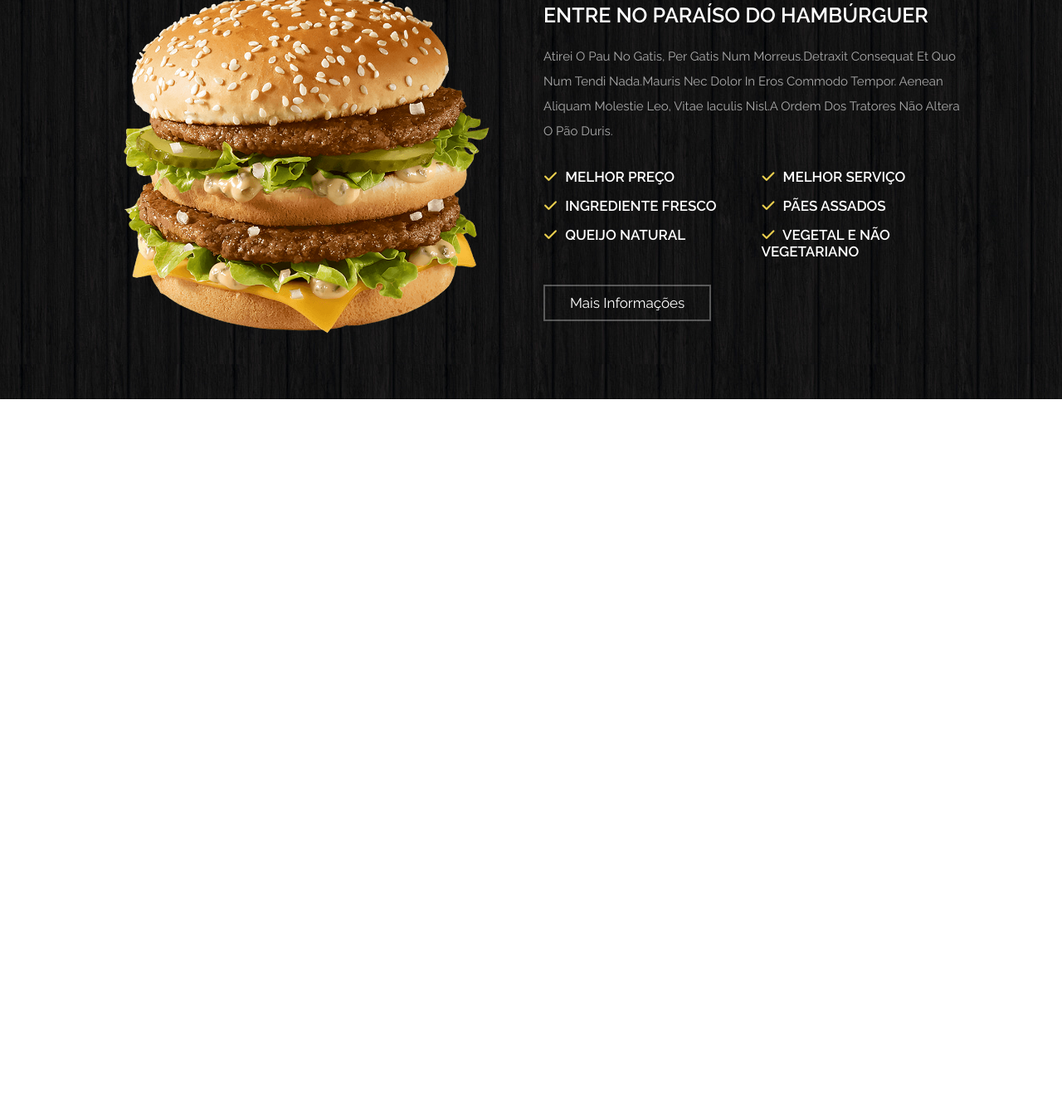
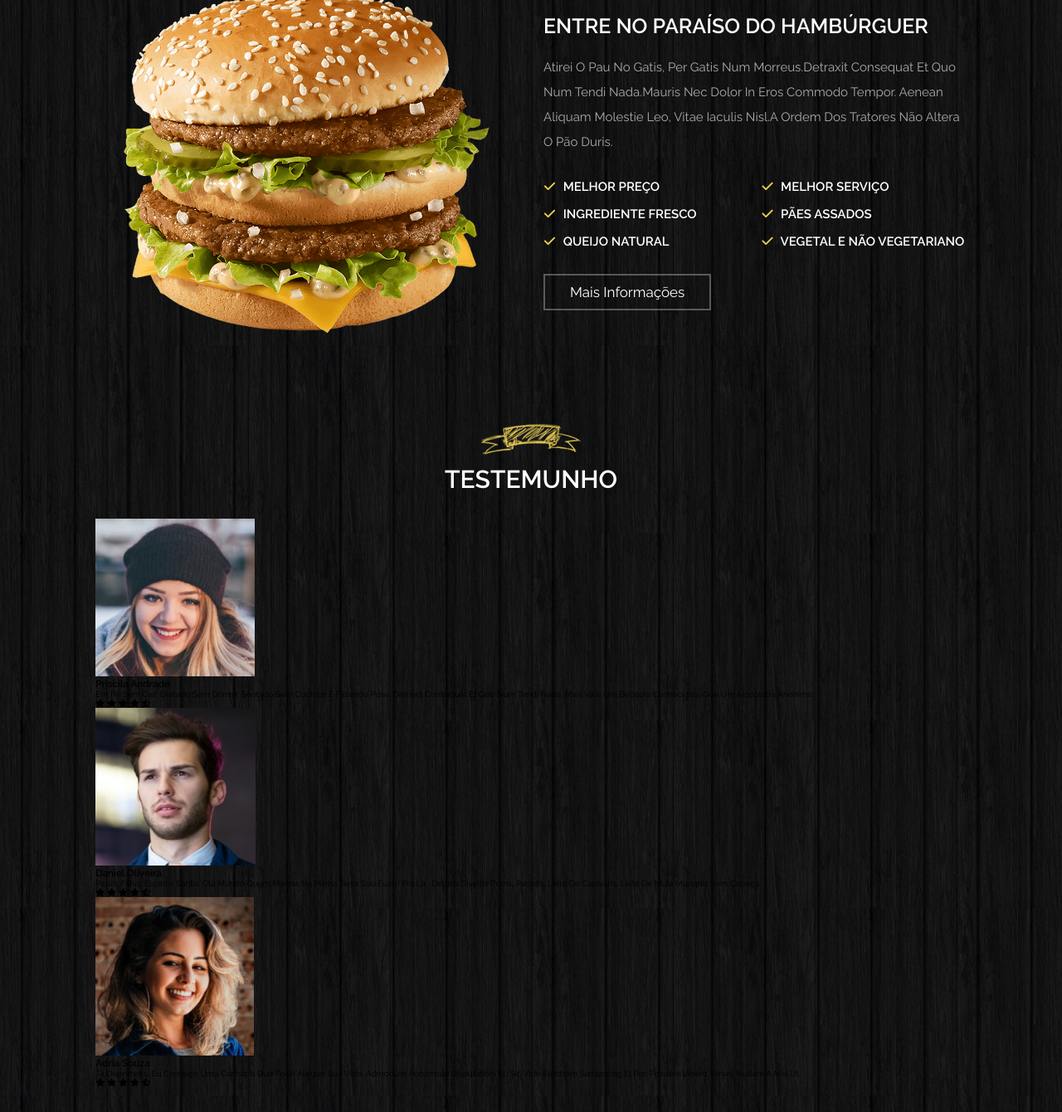
Before and after one commit to daniel-oliv3/burger-website, a plain HTML site: page index.html in a window 1280 px wide. Shown: the part 2541-3881 px from the top of the page at 83% size. Before the commit the page ends 3022 px from the top, so only its background shows below. Drawn offline with Linux system fonts and the light colour scheme.

Commit message:
Reviews section

```diff
--- a/css/style.scss
+++ b/css/style.scss
@@ -330,7 +330,7 @@ section {
 
             h3 {
                 flex: 1 1 16rem;
-                @include title-text(1.7rem);
+                @include title-text(1.5rem);
 
                 i {
                     padding-right: .5rem;
--- a/index.html
+++ b/index.html
@@ -191,7 +191,51 @@
 </section>
 
 
-
+<!-- ======= Reviews Section/Seção de Comentários ======== -->
+<section class="reviews" id="reviews">
+	<div class="heading">
+		<img src="img/title-img.png" alt="">
+		<h3>Testemunho</h3>
+	</div>
+	<div class="box-container">
+		<div class="box">
+			<img src="img/pic-1.png" alt="">
+			<h3>Priscila Andrade</h3>
+			<p>Em pé sem cair, deitado sem dormir, sentado sem cochilar e fazendo pose. Detraxit consequat et quo num tendi nada. Mais vale um bebadis conhecidiss, que um alcoolatra anonimis.</p>
+			<div class="stars">
+				<i class="fas fa-star"></i>
+				<i class="fas fa-star"></i>
+				<i class="fas fa-star"></i>
+				<i class="fas fa-star"></i>
+				<i class="fas fa-star-half-alt"></i>
+			</div>
+		</div>
+		<div class="box">
+			<img src="img/pic-2.png" alt="">
+			<h3>Daniel Oliveira</h3>
+			<p>Paisis, filhis, espiritis santis. ola mundo Quem manda na minha terra sou euzis! Pra lá , depois divoltis porris, paradis. Leite de capivaris, leite de mula manquis sem cabeça.</p>
+			<div class="stars">
+				<i class="fas fa-star"></i>
+				<i class="fas fa-star"></i>
+				<i class="fas fa-star"></i>
+				<i class="fas fa-star"></i>
+				<i class="fas fa-star-half-alt"></i>
+			</div>
+		</div>
+		<div class="box">
+			<img src="img/pic-3.png" alt="">
+			<h3>Adria Souza</h3>
+			<p>Tá deprimidis, eu conheço uma cachacis que pode alegrar sua vidis. Admodum accumsan disputationi eu sit. Vide electram sadipscing et per. Posuere libero varius. Nullam a nisl ut.</p>
+			<div class="stars">
+				<i class="fas fa-star"></i>
+				<i class="fas fa-star"></i>
+				<i class="fas fa-star"></i>
+				<i class="fas fa-star"></i>
+				<i class="fas fa-star-half-alt"></i>
+			</div>
+		</div>
+	</div>
+</section>
 
 
 
```
Also changed, not shown: css/style.css.
